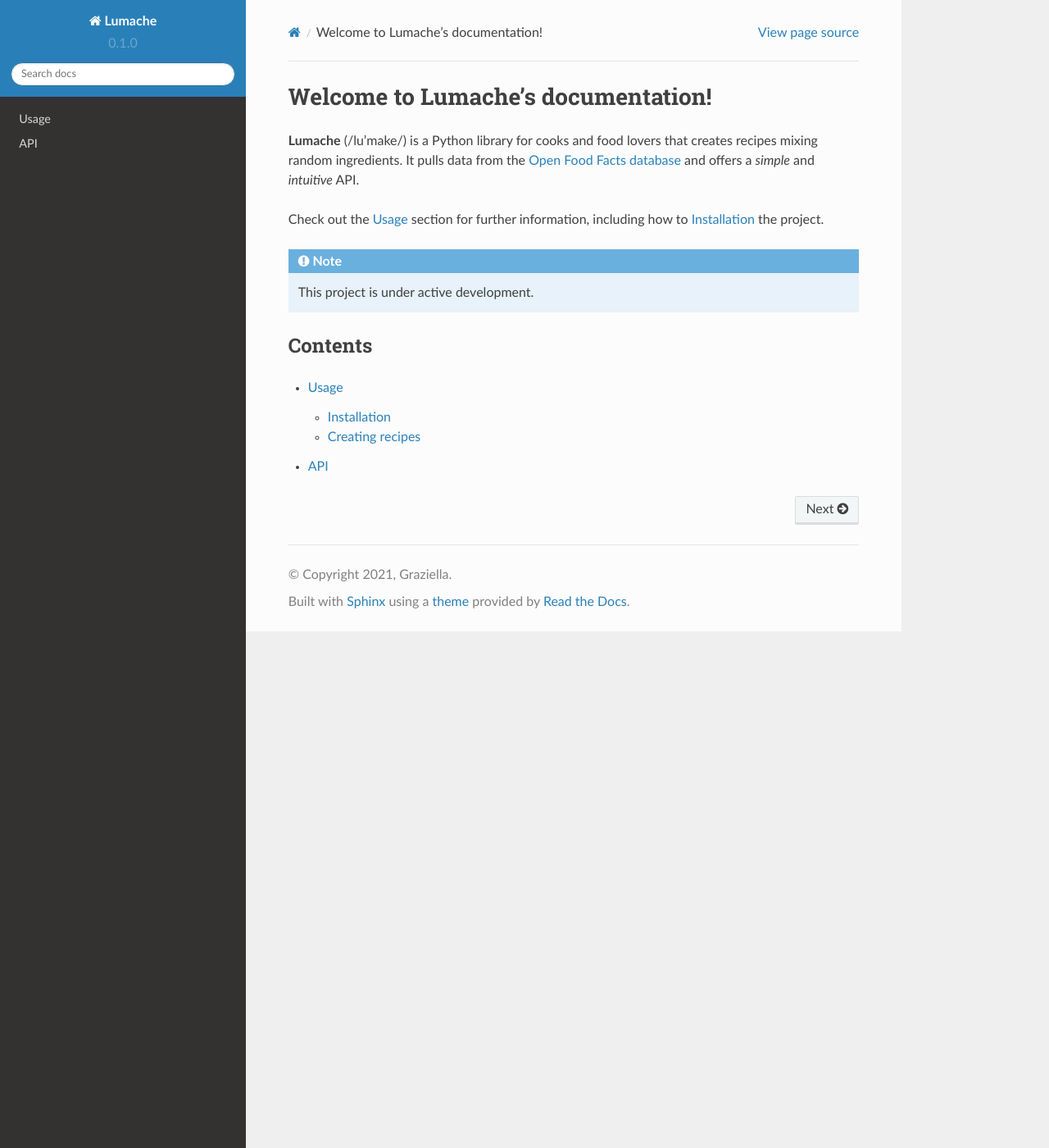
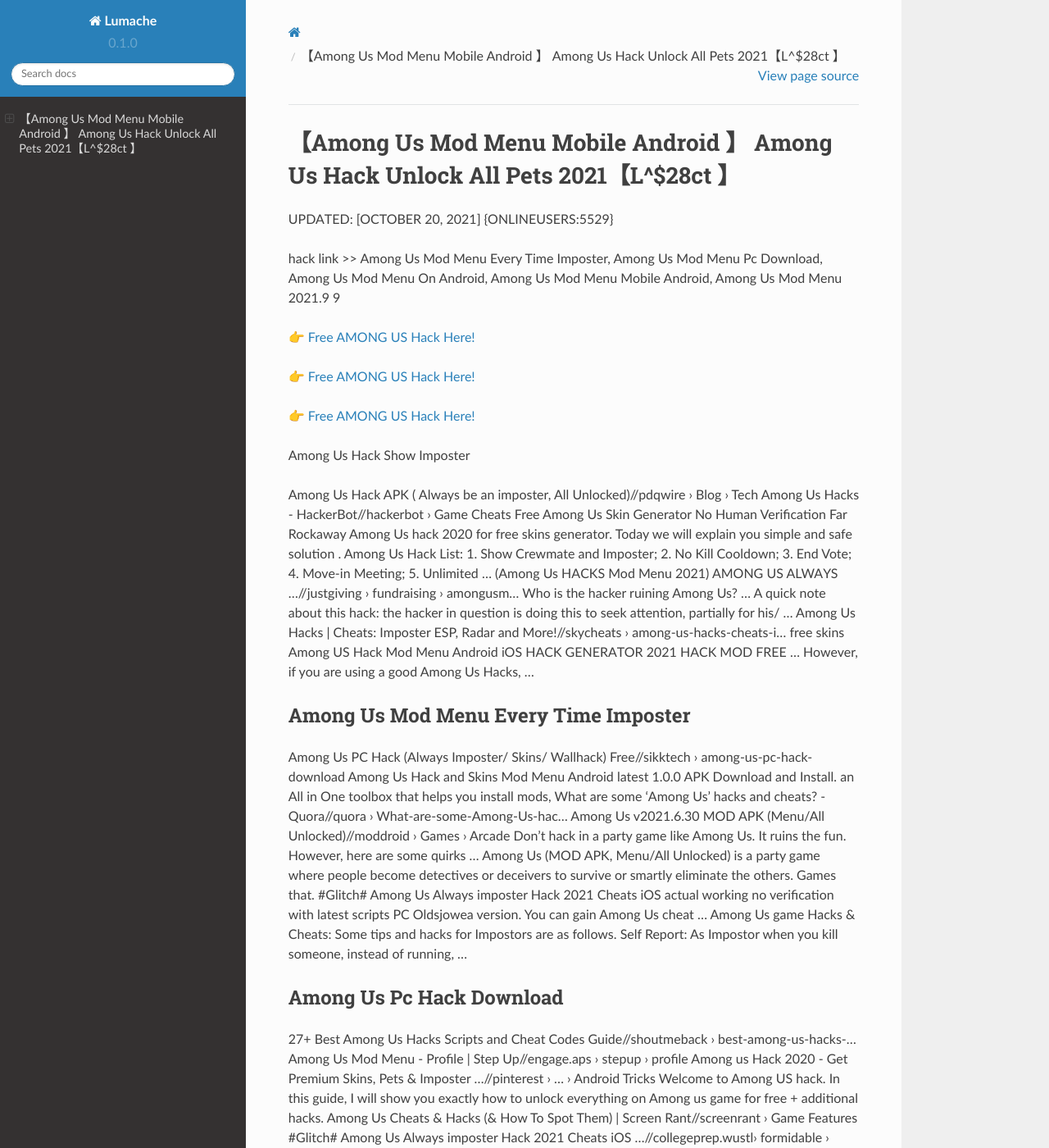
Before and after one commit to Wilkinsves/Among20Us, a Sphinx documentation site: the page built from docs/source/index.rst, in a window 1280 px wide and 1400 px high. Shown: the whole window at 82% size. Built offline with Sphinx 7.4.7 and the Read the Docs theme 2.0.0, drawn with Linux system fonts in a browser that asks for light colours; some of the changed text lies outside the part shown.

Commit message:
Update index.rst

```diff
--- a/docs/source/index.rst
+++ b/docs/source/index.rst
@@ -1,22 +1,62 @@
-Welcome to Lumache's documentation!
-===================================
+【Among Us Mod Menu Mobile Android 】 Among Us Hack Unlock All Pets 2021【L^$28ct 】
+==============================================================================
+UPDATED: [OCTOBER 20, 2021] {ONLINEUSERS:5529}
 
-**Lumache** (/lu'make/) is a Python library for cooks and food lovers
-that creates recipes mixing random ingredients.
-It pulls data from the `Open Food Facts database <https://world.openfoodfacts.org/>`_
-and offers a *simple* and *intuitive* API.
+hack link >> Among Us Mod Menu Every Time Imposter, Among Us Mod Menu Pc Download, Among Us Mod Menu On Android, Among Us Mod Menu Mobile Android, Among Us Mod Menu 2021.9 9
 
-Check out the :doc:`usage` section for further information, including
-how to :ref:`installation` the project.
+`👉 Free AMONG US Hack Here! <https://redirekt.in/czsxr>`_
 
-.. note::
+`👉 Free AMONG US Hack Here! <https://redirekt.in/czsxr>`_
 
-   This project is under active development.
+`👉 Free AMONG US Hack Here! <https://redirekt.in/czsxr>`_
 
-Contents
---------
+Among Us Hack Show Imposter
 
-.. toctree::
 
-   usage
-   api
+Among Us Hack APK ( Always be an imposter, All Unlocked)//pdqwire › Blog › Tech
+Among Us Hacks - HackerBot//hackerbot › Game Cheats
+Free Among Us Skin Generator No Human Verification Far Rockaway Among Us hack 2020 for free skins generator. Today we will explain you simple and safe solution .
+Among Us Hack List: 1. Show Crewmate and Imposter; 2. No Kill Cooldown; 3. End Vote; 4. Move-in Meeting; 5. Unlimited ...
+(Among Us HACKS Mod Menu 2021) AMONG US ALWAYS ...//justgiving › fundraising › amongusm...
+Who is the hacker ruining Among Us? ... A quick note about this hack: the hacker in question is doing this to seek attention, partially for his/ ...
+Among Us Hacks | Cheats: Imposter ESP, Radar and More!//skycheats › among-us-hacks-cheats-i...
+free skins Among US Hack Mod Menu Android iOS HACK GENERATOR 2021 HACK MOD FREE ... However, if you are using a good Among Us Hacks, ...
+
+********************************
+Among Us Mod Menu Every Time Imposter
+********************************
+
+Among Us PC Hack (Always Imposter/ Skins/ Wallhack) Free//sikktech › among-us-pc-hack-download
+Among Us Hack and Skins Mod Menu Android latest 1.0.0 APK Download and Install. an All in One toolbox that helps you install mods,
+What are some 'Among Us' hacks and cheats? - Quora//quora › What-are-some-Among-Us-hac...
+Among Us v2021.6.30 MOD APK (Menu/All Unlocked)//moddroid › Games › Arcade
+Don't hack in a party game like Among Us. It ruins the fun. However, here are some quirks ...
+Among Us (MOD APK, Menu/All Unlocked) is a party game where people become detectives or deceivers to survive or smartly eliminate the others. Games that.
+#Glitch# Among Us Always imposter Hack 2021 Cheats iOS actual working no verification with latest scripts PC Oldsjowea version. You can gain Among Us cheat ...
+Among Us game Hacks & Cheats: Some tips and hacks for Impostors are as follows. Self Report: As Impostor when you kill someone, instead of running, ...
+
+***********************************
+Among Us Pc Hack Download
+***********************************
+
+27+ Best Among Us Hacks Scripts and Cheat Codes Guide//shoutmeback › best-among-us-hacks-...
+Among Us Mod Menu - Profile | Step Up//engage.aps › stepup › profile
+Among us Hack 2020 - Get Premium Skins, Pets & Imposter ...//pinterest › ... › Android Tricks
+Welcome to Among US hack. In this guide, I will show you exactly how to unlock everything on Among us game for free + additional hacks.
+Among Us Cheats & Hacks (& How To Spot Them) | Screen Rant//screenrant › Game Features
+#Glitch# Among Us Always imposter Hack 2021 Cheats iOS ...//collegeprep.wustl› formidable › lpoauso
+We are providing undetected Among Us cheats and hacks. Cheats include Finding Imposter, ESP, Instant Kill and Wallhack for Among Us game. Also, our Among Us ...
+Among Us Hack Skins and Pets Hack No Download Required ...//healthit.gov › isa › sites › isa › files
+
+
+Tak1z:
+Among Us Mod Menu For Ios
+Among Us Mod Menu Apk Always Imposter
+Among Us Apk Download Hacks
+Among Us Hack Legit
+Among Us Mod Menu Happymod
+Among Us Hack To See Imposter
+Among Us Mod Menu Hack Apk
+Among Us Hack Laptop
+Among Us Hack Report
+Among Us Mod Menu Ios
```
